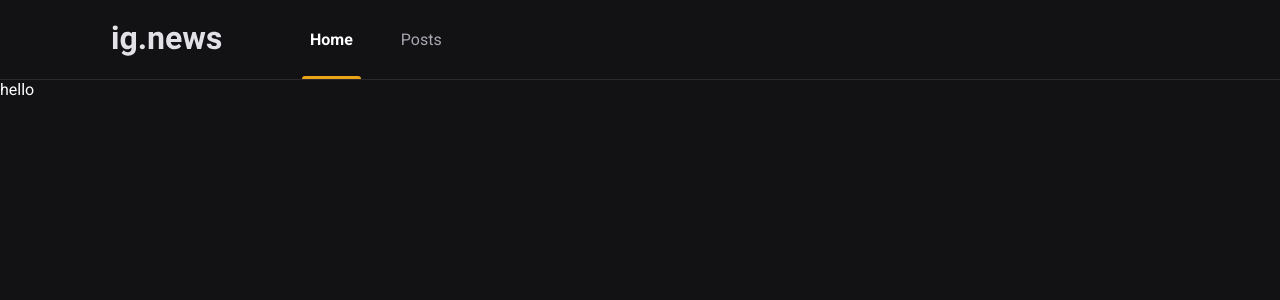
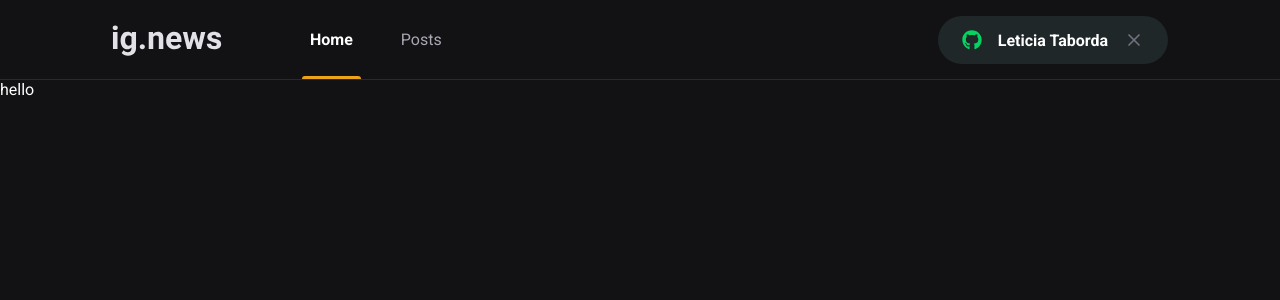
Before and after one commit to lestaborda/ignews, a Next.js app: page / in a window 1280 px wide. Shown: the top 300 px of the page. Built offline with nearby package versions, Linux system fonts and the light colour scheme.

Commit message:
Add SignInButton component

```diff
--- a/package.json
+++ b/package.json
@@ -12,6 +12,7 @@
     "next": "12.1.6",
     "react": "18.2.0",
     "react-dom": "18.2.0",
+    "react-icons": "^4.4.0",
     "sass": "^1.53.0"
   },
   "devDependencies": {
--- a/src/components/Header/index.tsx
+++ b/src/components/Header/index.tsx
@@ -1,4 +1,6 @@
 import styles from './styles.module.scss';
+
+import { SignInButton } from '../SignInButton';
 
 export function Header() {
   return (
@@ -9,6 +11,8 @@
           <a className={styles.active}>Home</a>
           <a href=''>Posts</a>
         </nav>
+
+        <SignInButton />
       </div>
     </header>
   );
--- a/src/components/Header/styles.module.scss
+++ b/src/components/Header/styles.module.scss
@@ -51,4 +51,8 @@
       }
     }
   }
+
+  button {
+    margin-left: auto;
+  }
 }
--- /dev/null
+++ b/src/components/SignInButton/index.tsx
@@ -0,0 +1,21 @@
+import { FaGithub } from 'react-icons/fa';
+import { FiX } from 'react-icons/fi';
+
+import styles from './styles.module.scss';
+
+export function SignInButton() {
+  const isUserLoggedIn = true;
+
+  return isUserLoggedIn ? (
+    <button type='button' className={styles.signInButton}>
+      <FaGithub color='#04d361' />
+      Leticia Taborda
+      <FiX color='#737380' className={styles.closeIcon} />
+    </button>
+  ) : (
+    <button type='button' className={styles.signInButton}>
+      <FaGithub color='#eba417' />
+      Sign in with Github
+    </button>
+  );
+}
--- /dev/null
+++ b/src/components/SignInButton/styles.module.scss
@@ -0,0 +1,33 @@
+.signInButton {
+  height: 3rem;
+  border-radius: 3rem;
+  background: var(--gray-850);
+  border: 0;
+  padding: 0 1.5rem;
+
+  display: flex;
+  align-items: center;
+  justify-content: center;
+
+  color: var(--white);
+  font-weight: bold;
+
+  svg {
+    width: 20px;
+    height: 20px;
+  }
+
+  svg:first-child {
+    margin-right: 1rem;
+  }
+
+  svg.closeIcon {
+    margin-left: 1rem;
+  }
+
+  transition: filter 0.2s;
+
+  &:hover {
+    filter: brightness(0.8);
+  }
+}
--- a/src/styles/global.scss
+++ b/src/styles/global.scss
@@ -10,6 +10,7 @@
   --gray-100: #e1e1e6;
   --gray-300: #a8a8b3;
   --gray-800: #29292e;
+  --gray-850: #1f2729;
   --gray-900: #121214;
 
   --cyan-500: #61eafb;
```
Also changed, not shown: 1 other file (tests, documents, lock files or other folders).
